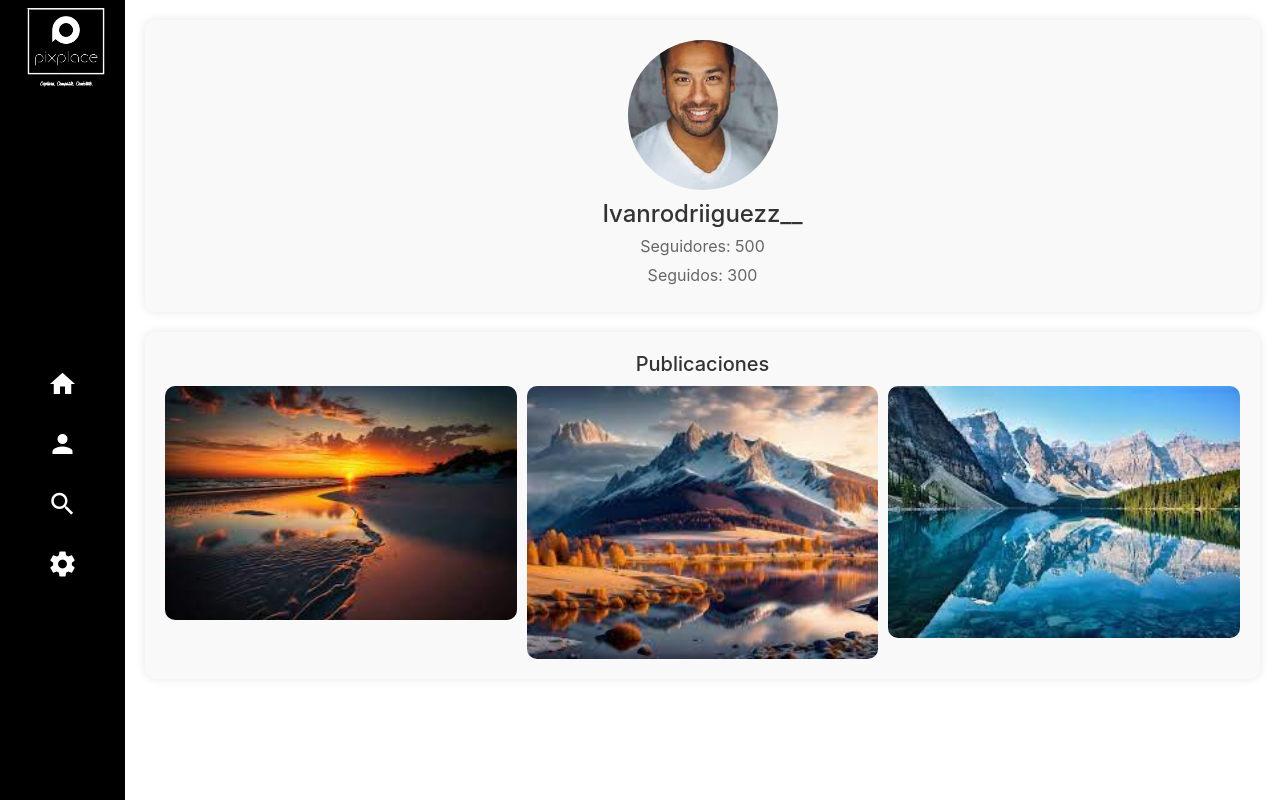
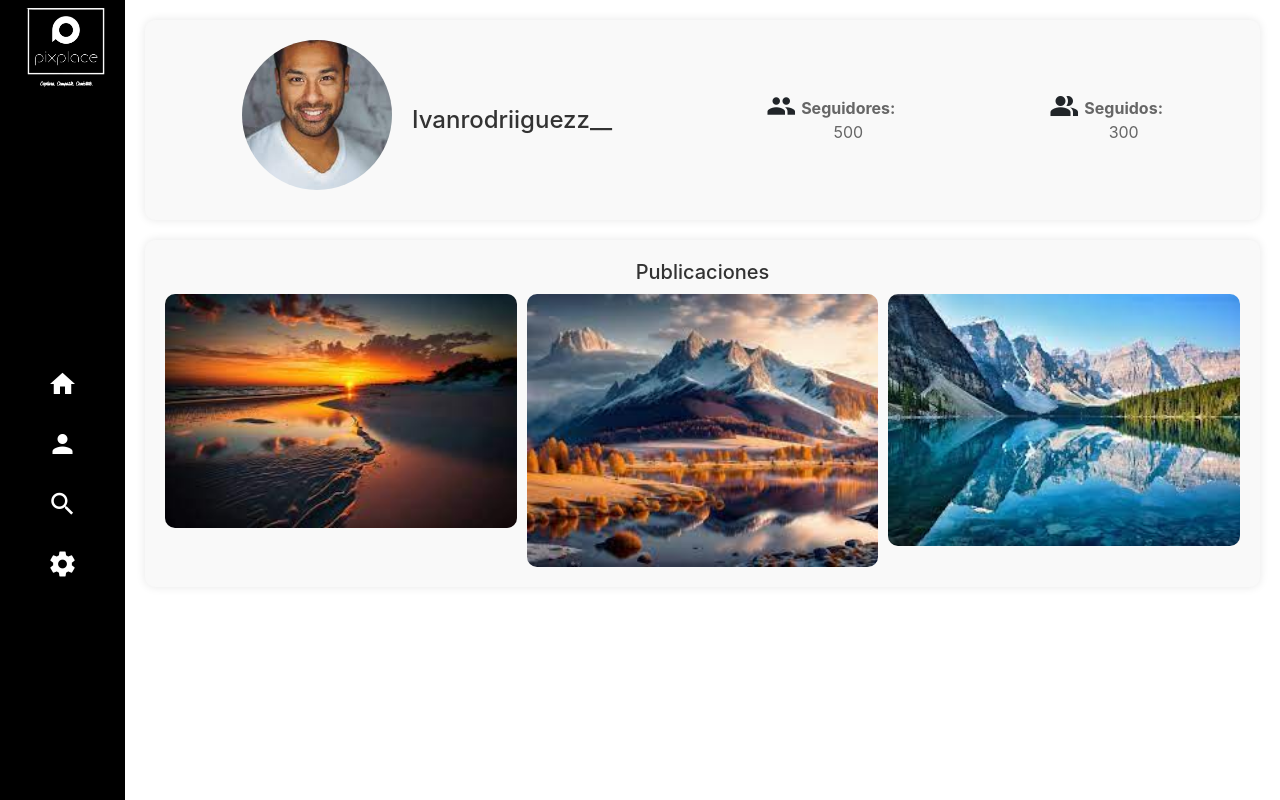
Before and after one commit to Alvaro759/red-social, a React (Create React App) app in the folder client/: page /perfil in a window 1280 px wide. Built offline with nearby package versions, Linux system fonts and the light colour scheme.

Commit message:
terminado

```diff
--- a/client/src/Menu.js
+++ b/client/src/Menu.js
@@ -1,9 +1,16 @@
-import React from "react";
+import React, { useState } from "react";
 import * as imagenes from "./Imagenes";
+import "./styles/Menu.css"; // Archivo CSS para estilos del menú de búsqueda
 
 function Menu() {
+  const [busquedaAbierta, setBusquedaAbierta] = useState(false);
+
+  const toggleBusqueda = () => {
+    setBusquedaAbierta(!busquedaAbierta);
+  };
+
   return (
-    <header className="sidebar">
+    <header className={`sidebar ${busquedaAbierta ? "busqueda-abierto" : ""}`}>
       <div className="logo">
         <img src={imagenes.logoBlanco} className="logoBlanco" alt="logo" />
       </div>
@@ -21,7 +28,7 @@ function Menu() {
               </a>
             </li>
             <li>
-              <a href="d">
+              <a href="#" onClick={toggleBusqueda}>
                 <span className="material-icons">search</span>
               </a>
             </li>
@@ -33,6 +40,15 @@ function Menu() {
           </ul>
         </nav>
       </div>
+      {busquedaAbierta && (
+        <div className="menu-busqueda">
+          <span className="cerrar-menu" onClick={toggleBusqueda}>
+            &times;
+          </span>
+          <input type="text" placeholder="Buscar..." />
+          <button onClick={toggleBusqueda}>Cerrar</button>
+        </div>
+      )}
     </header>
   );
 }
--- a/client/src/perfil.js
+++ b/client/src/perfil.js
@@ -20,11 +20,31 @@ function Perfil() {
       <Menu />
       <div className="containerP">
         <div className="perfil-info">
-          <img className="perfil-foto" src={perfilIvanrodriiguezz__.fotoPerfil} alt="Foto de perfil" />
-          <h2>{perfilIvanrodriiguezz__.nombreUsuario}</h2>
-          <p>Seguidores: {perfilIvanrodriiguezz__.seguidores}</p>
-          <p>Seguidos: {perfilIvanrodriiguezz__.seguidos}</p>
+          <div className="izPerfil">
+            <img
+              className="perfil-foto"
+              src={perfilIvanrodriiguezz__.fotoPerfil}
+              alt="Foto de perfil"
+            />
+            <h2>{perfilIvanrodriiguezz__.nombreUsuario}</h2>
+          </div>
+          <div className="seguidores">
+            <i class="material-icons">people</i>
+            <p>
+              <b>Seguidores:</b> <br />
+              {perfilIvanrodriiguezz__.seguidores}
+            </p>
+          </div>
+          <div className="seguidos">
+            <i class="material-icons">people_alt</i>
+            <p>
+              <b>Seguidos: </b>
+              <br />
+              {perfilIvanrodriiguezz__.seguidos}
+            </p>
+          </div>
         </div>
+
         <div className="perfil-publicaciones">
           <h3>Publicaciones</h3>
           <div className="publicaciones1">
--- /dev/null
+++ b/client/src/styles/Menu.css
@@ -0,0 +1,47 @@
+.menu-busqueda {
+  position: fixed;
+  top: 0;
+  left: 0;
+  width: 100%;
+  height: 100%;
+  background-color: rgba(0, 0, 0, 0.5); /* Fondo semitransparente */
+  display: flex;
+  justify-content: center;
+  align-items: center;
+}
+
+.menu-busqueda input[type="text"] {
+  padding: 10px;
+  width: 20%;
+  height: 5%;
+  border: none;
+  border-radius: 5px;
+  outline: none;
+  font-size: 16px;
+}
+
+.menu-busqueda button {
+  padding: 10px 20px;
+  margin-left: 10px;
+  background-color: #4caf50; /* Color de fondo del botón */
+  color: white;
+  border: none;
+  border-radius: 5px;
+  cursor: pointer;
+  outline: none;
+  font-size: 16px;
+  width: 20%;
+}
+
+.cerrar-menu {
+  position: absolute;
+  top: 10px;
+  right: 10px;
+  cursor: pointer;
+  font-size: 50px;
+  color: white;
+}
+
+.menu-busqueda button:hover {
+  background-color: #45a049;
+}
--- a/client/src/styles/perfil.css
+++ b/client/src/styles/perfil.css
@@ -1,6 +1,24 @@
 .perfil-info {
   text-align: center;
   margin-bottom: 20px;
+  display: flex;
+  flex-direction: row;
+  justify-content: space-around;
+  align-items: center;
+}
+
+.izPerfil {
+  display: flex;
+  flex-direction: row;
+  align-items: center;
+  gap: 20px;
+}
+
+.seguidores,
+.seguidos {
+  display: flex;
+  flex-direction: row;
+  gap: 5px;
 }
 
 .perfil-foto {
```
